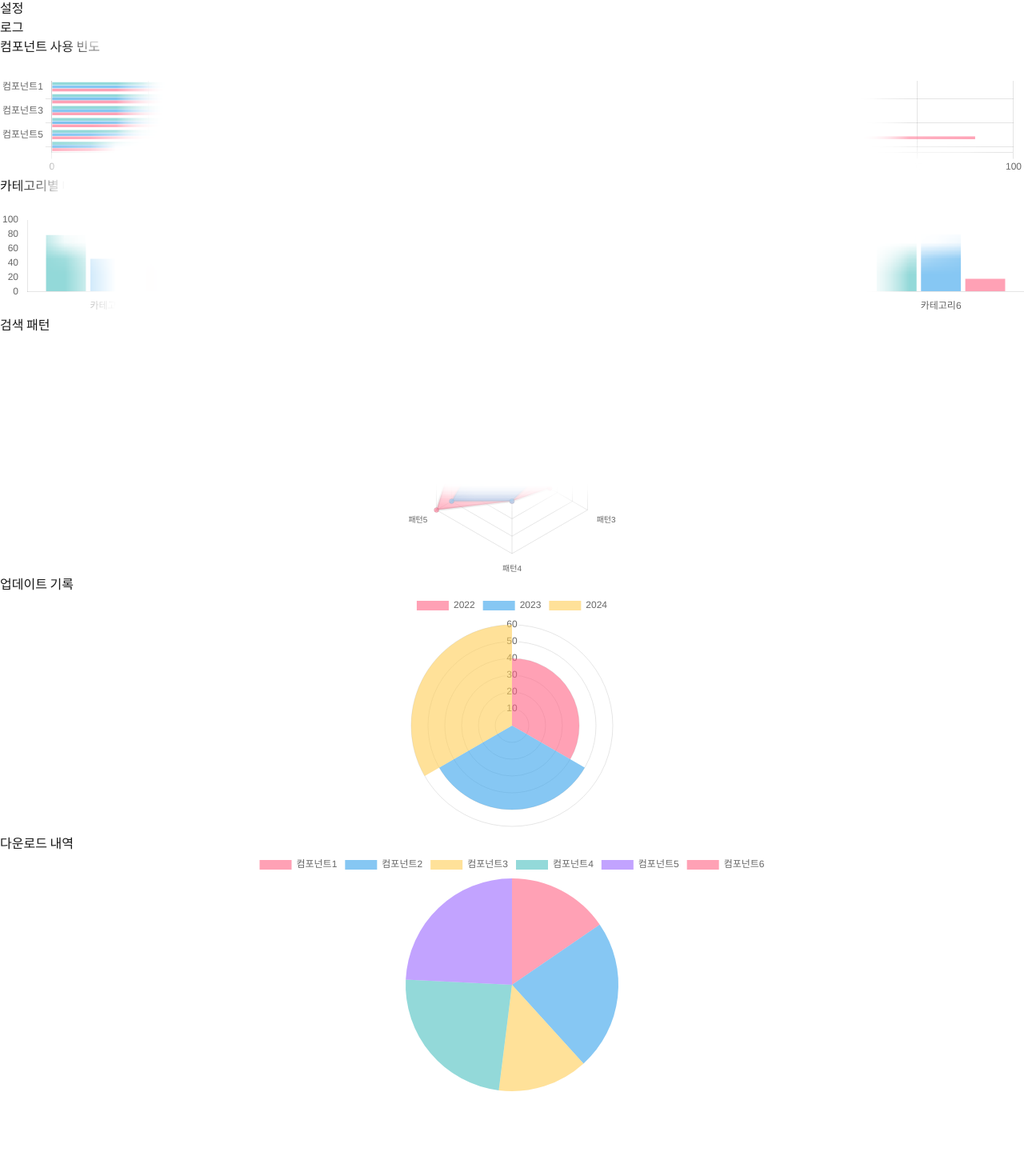
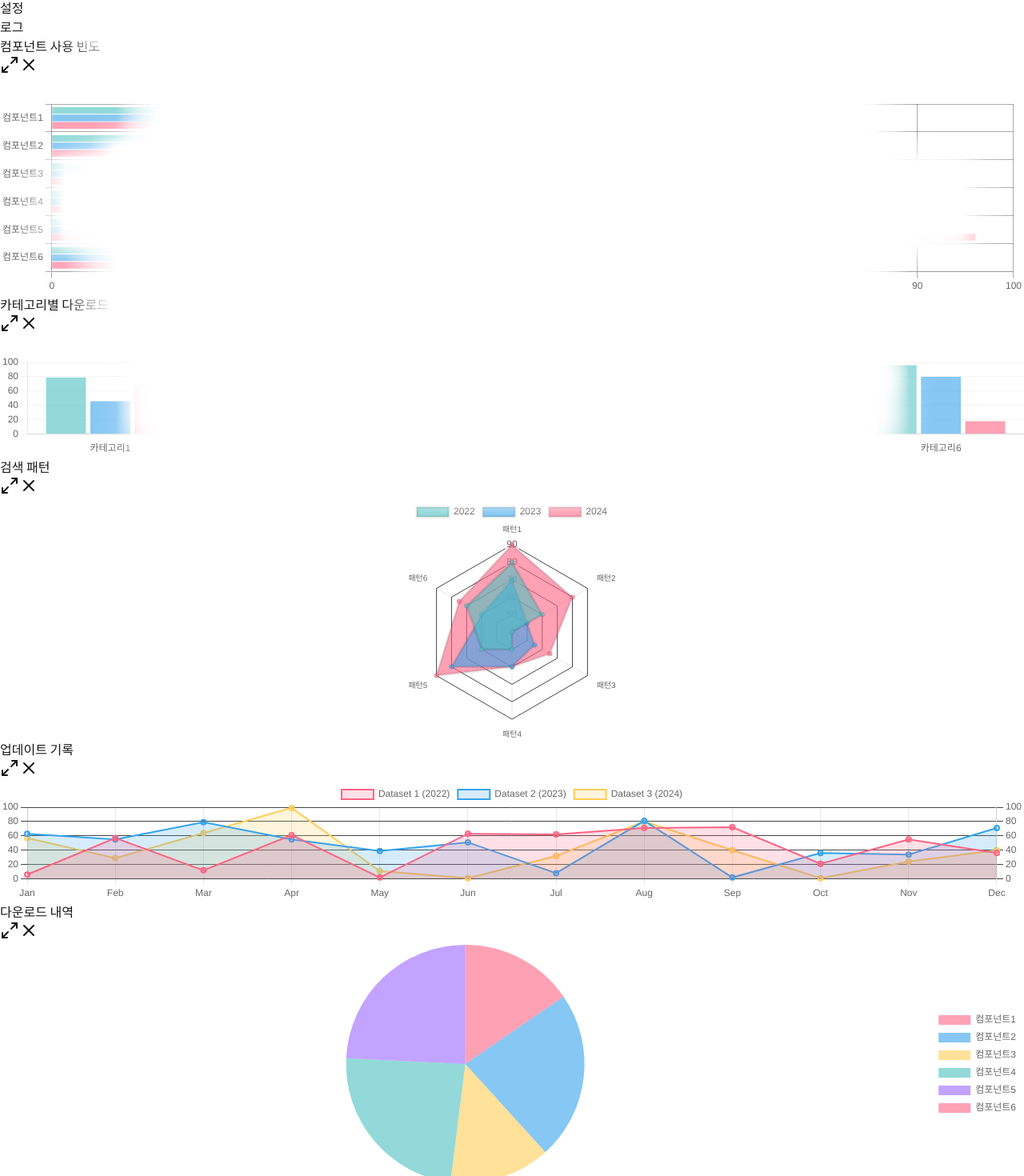
Before and after one commit to ksg2388/smart-component-library-manager, a Next.js app: page /report in a window 1280 px wide. Shown: the part 147-1617 px from the top of the page at 80% size. Before the commit the page ends 1512 px from the top, so only its background shows below. Built offline with nearby package versions, Linux system fonts and the light colour scheme.

Commit message:
Feat: 차트 구현 완료료

```diff
--- a/package.json
+++ b/package.json
@@ -10,6 +10,8 @@
   },
   "dependencies": {
     "chart.js": "^4.4.7",
+    "chartjs-plugin-datalabels": "^2.2.0",
+    "lucide-react": "^0.468.0",
     "next": "15.1.0",
     "react": "^19.0.0",
     "react-dom": "^19.0.0"
--- a/src/app/(Header)/report/page.tsx
+++ b/src/app/(Header)/report/page.tsx
@@ -1,8 +1,13 @@
 "use client";
 
-import { type Chart as ChartJS, ChartData, ChartOptions } from "chart.js/auto";
-import { Chart } from "chart.js/auto";
-import { useEffect, useRef } from "react";
+import {
+  Chart,
+  type Chart as ChartJS,
+  ChartData,
+  ChartOptions,
+} from "chart.js/auto";
+import { Grid, Maximize2, Minimize2, X } from "lucide-react";
+import { useEffect, useRef, useState } from "react";
 
 type ChartType = "bar" | "line" | "radar" | "polarArea" | "pie";
 
@@ -12,14 +17,91 @@ interface ChartConfig {
   options: ChartOptions;
 }
 
+interface ChartCardProps {
+  title: string;
+  children: React.ReactNode;
+  onClose?: () => void;
+  onMaximize?: () => void;
+  isMaximized?: boolean;
+}
+
+function ChartCard({
+  title,
+  children,
+  onClose,
+  onMaximize,
+  isMaximized,
+}: ChartCardProps) {
+  return (
+    <div
+      className={`bg-gray-900 rounded-lg shadow-lg overflow-hidden ${
+        isMaximized
+          ? "bg-gray-900 rounded-lg shadow-lg overflow-hidden fixed top-0 left-0 w-full h-full z-50"
+          : ""
+      }`}
+    >
+      <div className="flex items-center justify-between px-4 py-2 bg-gray-800">
+        <h2 className="text-white text-lg font-medium">{title}</h2>
+        <div className="flex items-center space-x-2">
+          <button
+            className="p-1 hover:bg-gray-700 rounded"
+            onClick={onMaximize}
+          >
+            {isMaximized ? (
+              <Minimize2 className="w-4 h-4 text-gray-400" />
+            ) : (
+              <Maximize2 className="w-4 h-4 text-gray-400" />
+            )}
+          </button>
+          {/* 최대화 상태일 때 X 버튼 숨기기 */}
+          {!isMaximized && onClose && (
+            <button className="p-1 hover:bg-gray-700 rounded" onClick={onClose}>
+              <X className="w-4 h-4 text-gray-400" />
+            </button>
+          )}
+        </div>
+      </div>
+      <div className={`p-4 ${isMaximized ? "h-[calc(100%-50px)]" : ""}`}>
+        {children}
+      </div>
+    </div>
+  );
+}
+
+type ChartRef = HTMLCanvasElement & { chartInstance?: Chart };
+
 const Page = () => {
+  const [chartVisibility, setChartVisibility] = useState<{
+    chart1: boolean;
+    chart2: boolean;
+    chart3: boolean;
+    chart4: boolean;
+    chart5: boolean;
+  }>({
+    chart1: true,
+    chart2: true,
+    chart3: true,
+    chart4: true,
+    chart5: true,
+  });
+
+  const [maximizedChart, setMaximizedChart] = useState<string | null>(null);
+
   const chartRefs = {
-    chart1: useRef<HTMLCanvasElement>(null),
-    chart2: useRef<HTMLCanvasElement>(null),
-    chart3: useRef<HTMLCanvasElement>(null),
-    chart4: useRef<HTMLCanvasElement>(null),
-    chart5: useRef<HTMLCanvasElement>(null),
+    chart1: useRef<ChartRef>(null),
+    chart2: useRef<ChartRef>(null),
+    chart3: useRef<ChartRef>(null),
+    chart4: useRef<ChartRef>(null),
+    chart5: useRef<ChartRef>(null),
   };
+
+  function generateRandomData() {
+    const data = [];
+    for (let i = 0; i < 12; i++) {
+      data.push(Math.floor(Math.random() * 100)); // 0 ~ 100 사이의 랜덤 값
+    }
+    return data;
+  }
 
   const getChartConfigs = (): Record<keyof typeof chartRefs, ChartConfig> => ({
     chart1: {
@@ -55,9 +137,20 @@ const Page = () => {
         responsive: true,
         maintainAspectRatio: false,
         indexAxis: "y", // Horizontal bar chart
+        scales: {
+          x: {
+            grid: {
+              color: "#45454573",
             },
           },
-
+          y: {
+            grid: {
+              color: "#45454573",
+            },
+          },
+        },
+      },
+    },
     chart2: {
       type: "bar",
       data: {
@@ -95,7 +188,7 @@ const Page = () => {
             beginAtZero: true,
             max: 100,
             grid: {
-              color: "rgba(255, 255, 255, 0.1)",
+              color: "rgba(142, 142, 142, 0.1)",
             },
           },
           x: {
@@ -106,7 +199,6 @@ const Page = () => {
         },
       },
     },
-
     chart3: {
       type: "radar",
       data: {
@@ -132,28 +224,82 @@ const Page = () => {
       options: {
         responsive: true,
         maintainAspectRatio: false,
+        scales: {
+          r: {
+            grid: {
+              color: "#454545",
             },
           },
-
+        },
+      },
+    },
     chart4: {
-      type: "polarArea",
+      type: "line",
       data: {
-        labels: ["2022", "2023", "2024"],
+        labels: [
+          "Jan",
+          "Feb",
+          "Mar",
+          "Apr",
+          "May",
+          "Jun",
+          "Jul",
+          "Aug",
+          "Sep",
+          "Oct",
+          "Nov",
+          "Dec",
+        ],
         datasets: [
           {
-            data: [40, 50, 60],
-            backgroundColor: [
-              "rgba(255, 99, 132, 0.6)",
-              "rgba(54, 162, 235, 0.6)",
-              "rgba(255, 205, 86, 0.6)",
-            ],
-            borderColor: "rgba(0, 0, 0, 0)",
+            label: "Dataset 1 (2022)",
+            data: generateRandomData(), // 랜덤 데이터 생성
+            backgroundColor: "rgba(255, 99, 132, 0.2)",
+            borderColor: "rgba(255, 99, 132, 1)",
+            borderWidth: 2,
+            fill: true,
+            yAxisID: "y1", // 첫 번째 y축
+          },
+          {
+            label: "Dataset 2 (2023)",
+            data: generateRandomData(), // 랜덤 데이터 생성
+            backgroundColor: "rgba(54, 162, 235, 0.2)",
+            borderColor: "rgba(54, 162, 235, 1)",
+            borderWidth: 2,
+            fill: true,
+            yAxisID: "y2", // 두 번째 y축
+          },
+          {
+            label: "Dataset 3 (2024)",
+            data: generateRandomData(), // 랜덤 데이터 생성
+            backgroundColor: "rgba(255, 205, 86, 0.2)",
+            borderColor: "rgba(255, 205, 86, 1)",
+            borderWidth: 2,
+            fill: true,
+            yAxisID: "y1", // 첫 번째 y축
           },
         ],
       },
       options: {
         responsive: true,
         maintainAspectRatio: false,
+        scales: {
+          y1: {
+            type: "linear",
+            position: "left",
+            grid: {
+              color: "#454545",
+              drawOnChartArea: false, // only want the grid lines for one axis to show up
+            },
+          },
+          y2: {
+            type: "linear",
+            position: "right",
+            grid: {
+              color: "#454545",
+            },
+          },
+        },
       },
     },
 
@@ -170,7 +316,7 @@ const Page = () => {
         ],
         datasets: [
           {
-            data: [144, 213, 128, 222, 226], // 각 컴포넌트의 다운로드 수치
+            data: [144, 213, 128, 222, 226],
             backgroundColor: [
               "rgba(255, 99, 132, 0.6)",
               "rgba(54, 162, 235, 0.6)",
@@ -190,81 +336,205 @@ const Page = () => {
           tooltip: {
             callbacks: {
               label: (context) => {
-                const value = context.raw as number; // 타입 단언을 사용하여 unknown을 number로 변환
+                const value = context.raw as number;
                 const label: string = context.label as string;
-                const percentage = (value / 1133) * 100; // 퍼센트 계산
-                return `${label}: ${value} (${percentage.toFixed(2)}%)`; // 퍼센트를 소수점 2자리로 표시
+                const percentage = (value / 1133) * 100;
+                return `${label}: ${value} (${percentage.toFixed(2)}%)`;
               },
             },
+          },
+          legend: {
+            position: "right",
           },
         },
       },
     },
   });
 
+  function handleClose(chartId: string) {
+    setChartVisibility((prevState) => ({
+      ...prevState,
+      [chartId]: false,
+    }));
+  }
+
+  function handleMaximize(chartId: string | null) {
+    setMaximizedChart((prev) => (prev === chartId ? null : chartId));
+  }
+
   useEffect(() => {
-    const chartInstances: ChartJS[] = [];
+    if (maximizedChart) {
+      const chartRef = chartRefs[maximizedChart as keyof typeof chartRefs];
+      if (chartRef.current) {
+        const ctx = chartRef.current.getContext("2d");
         const configs = getChartConfigs();
+        const chartConfig = configs[maximizedChart as keyof typeof chartRefs];
 
-    Object.entries(chartRefs).forEach(([key, ref]) => {
-      if (ref.current) {
-        const ctx = ref.current.getContext("2d");
+        const chartInstance = new Chart(ctx!, {
+          type: chartConfig.type,
+          data: chartConfig.data,
+          options: chartConfig.options,
+        });
+
+        return () => chartInstance.destroy();
+      }
+    }
+  }, [maximizedChart]);
+
+  useEffect(() => {
+    Object.keys(chartRefs).forEach((chartId) => {
+      const chartRef = chartRefs[chartId as keyof typeof chartRefs];
+      if (chartRef.current) {
+        const ctx = chartRef.current.getContext("2d");
+        const configs = getChartConfigs();
+        const chartConfig = configs[chartId as keyof typeof chartRefs];
+
         if (ctx) {
-          const config = configs[key as keyof typeof chartRefs];
-          const chart = new Chart(ctx, {
-            type: config.type,
-            data: config.data,
-            options: config.options,
+          // 이전 차트가 존재하면 파괴
+          if (chartRef.current.chartInstance) {
+            chartRef.current.chartInstance.destroy();
+          }
+
+          // 새 차트 생성
+          const chartInstance = new Chart(ctx, {
+            type: chartConfig.type,
+            data: chartConfig.data,
+            options: chartConfig.options,
           });
-          chartInstances.push(chart);
+
+          // 차트 인스턴스를 reference에 저장
+          chartRef.current.chartInstance = chartInstance;
         }
       }
     });
-
-    return () => {
-      chartInstances.forEach((chart) => chart.destroy());
-    };
-  }, []);
+  }, [chartVisibility]); // chartVisibility 변경 시마다 차트를 재생성
 
   return (
-    <div className="flex-1 mt-[12px]">
+    <div className="flex-1 mt-[12px] relative">
       {/* 상단 3개 차트 */}
-      <div className="grid grid-cols-1 md:grid-cols-3 gap-4 mb-4">
-        <div className="bg-gray-900 p-4 rounded-lg shadow-lg">
-          <h2 className="text-white text-lg mb-2">컴포넌트 사용 빈도</h2>
-          <div className="h-[270px]">
+      <div
+        className={`grid gap-4 mb-2 ${
+          maximizedChart ? "hidden" : "grid-cols-1 md:grid-cols-3"
+        }`}
+      >
+        {chartVisibility.chart1 && (
+          <ChartCard
+            title="컴포넌트 사용 빈도"
+            onClose={() => handleClose("chart1")}
+            onMaximize={() => handleMaximize("chart1")}
+            isMaximized={maximizedChart === "chart1"}
+          >
+            <div
+              style={{
+                height:
+                  maximizedChart === "chart1" ? "calc(100% - 50px)" : "270px",
+              }}
+            >
               <canvas ref={chartRefs.chart1} />
             </div>
-        </div>
-        <div className="bg-gray-900 p-4 rounded-lg shadow-lg">
-          <h2 className="text-white text-lg mb-2">카테고리별 데이터</h2>
-          <div className="h-[270px]">
+          </ChartCard>
+        )}
+        {chartVisibility.chart2 && (
+          <ChartCard
+            title="카테고리별 다운로드"
+            onClose={() => handleClose("chart2")}
+            onMaximize={() => handleMaximize("chart2")}
+            isMaximized={maximizedChart === "chart2"}
+          >
+            <div
+              className={`h-${
+                maximizedChart === "chart2" ? "[calc(100%-50px)]" : "[270px]"
+              }`}
+            >
               <canvas ref={chartRefs.chart2} />
             </div>
-        </div>
-        <div className="bg-gray-900 p-4 rounded-lg shadow-lg">
-          <h2 className="text-white text-lg mb-2">검색 패턴</h2>
-          <div className="h-[270px]">
+          </ChartCard>
+        )}
+        {chartVisibility.chart3 && (
+          <ChartCard
+            title="검색 패턴"
+            onClose={() => handleClose("chart3")}
+            onMaximize={() => handleMaximize("chart3")}
+            isMaximized={maximizedChart === "chart3"}
+          >
+            <div
+              className={`h-${
+                maximizedChart === "chart3" ? "[calc(100%-50px)]" : "[270px]"
+              }`}
+            >
               <canvas ref={chartRefs.chart3} />
             </div>
-        </div>
+          </ChartCard>
+        )}
       </div>
 
       {/* 하단 2개 차트 */}
-      <div className="grid grid-cols-1 md:grid-cols-2 gap-4">
-        <div className="bg-gray-900 p-4 rounded-lg shadow-lg">
-          <h2 className="text-white text-lg mb-2">업데이트 기록</h2>
-          <div className="h-[270px]">
+      <div
+        className={`grid gap-4 ${
+          maximizedChart ? "hidden" : "grid-cols-1 md:grid-cols-2"
+        }`}
+      >
+        {chartVisibility.chart4 && (
+          <ChartCard
+            title="업데이트 기록"
+            onClose={() => handleClose("chart4")}
+            onMaximize={() => handleMaximize("chart4")}
+            isMaximized={maximizedChart === "chart4"}
+          >
+            <div
+              className={`h-${
+                maximizedChart === "chart4" ? "[calc(100%-50px)]" : "[270px]"
+              }`}
+            >
               <canvas ref={chartRefs.chart4} />
             </div>
-        </div>
-        <div className="bg-gray-900 p-4 rounded-lg shadow-lg">
-          <h2 className="text-white text-lg mb-2">다운로드 내역</h2>
-          <div className="h-[270px]">
+          </ChartCard>
+        )}
+        {chartVisibility.chart5 && (
+          <ChartCard
+            title="다운로드 내역"
+            onClose={() => handleClose("chart5")}
+            onMaximize={() => handleMaximize("chart5")}
+            isMaximized={maximizedChart === "chart5"}
+          >
+            <div
+              className={`h-${
+                maximizedChart === "chart5" ? "[calc(100%-50px)]" : "[270px]"
+              }`}
+            >
               <canvas ref={chartRefs.chart5} />
             </div>
+          </ChartCard>
+        )}
       </div>
+
+      {/* 최대화 상태일 때 */}
+      {maximizedChart && (
+        <div className="absolute inset-0 bg-white z-10 p-4">
+          <ChartCard
+            title={
+              maximizedChart === "chart1"
+                ? "컴포넌트 사용 빈도"
+                : maximizedChart === "chart2"
+                ? "카테고리별 다운로드"
+                : maximizedChart === "chart3"
+                ? "검색 패턴"
+                : maximizedChart === "chart4"
+                ? "업데이트 기록"
+                : "다운로드 내역역"
+            }
+            onClose={() => handleClose(maximizedChart)}
+            onMaximize={() => handleMaximize(null)}
+            isMaximized={true}
+          >
+            <div className="h-full">
+              <canvas
+                ref={chartRefs[maximizedChart as keyof typeof chartRefs]}
+              />
             </div>
+          </ChartCard>
+        </div>
+      )}
     </div>
   );
 };
```
Also changed, not shown: 1 other file (tests, documents, lock files or other folders). Lines whose indentation alone changed are shown as unchanged.
